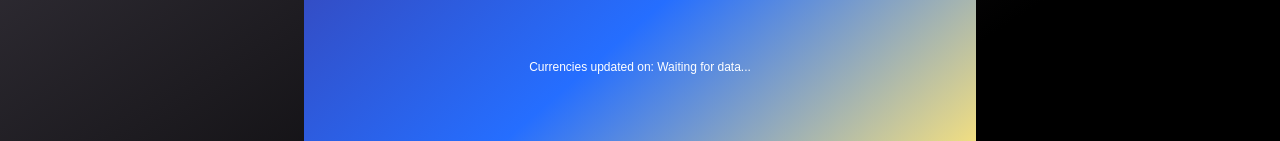
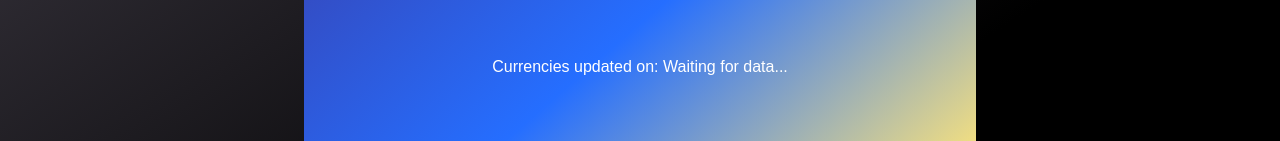
Before and after one commit to valtat/apicurrencyconverter, a React (Vite) app in the folder frontend/: page / in a window 1280 px wide. Shown: the part 528-669 px from the top of the page. Built offline with nearby package versions, Linux system fonts and the light colour scheme; no server answers.

Commit message:
Increase font size for timestamp

```diff
--- a/frontend/src/App.css
+++ b/frontend/src/App.css
@@ -57,7 +57,7 @@ select {
 }
 
 .timestamp {
-  font-size: 0.75rem;
+  font-size: 1rem;
   margin-top: 0.5rem;
   padding: 0.25rem;
 }
```
